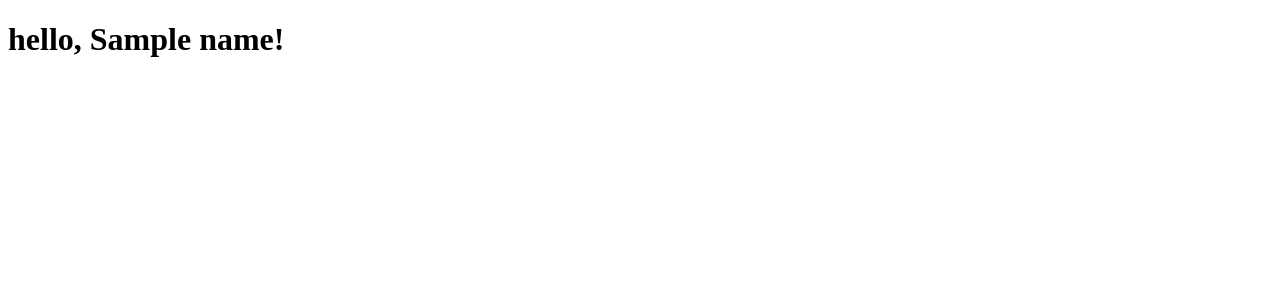
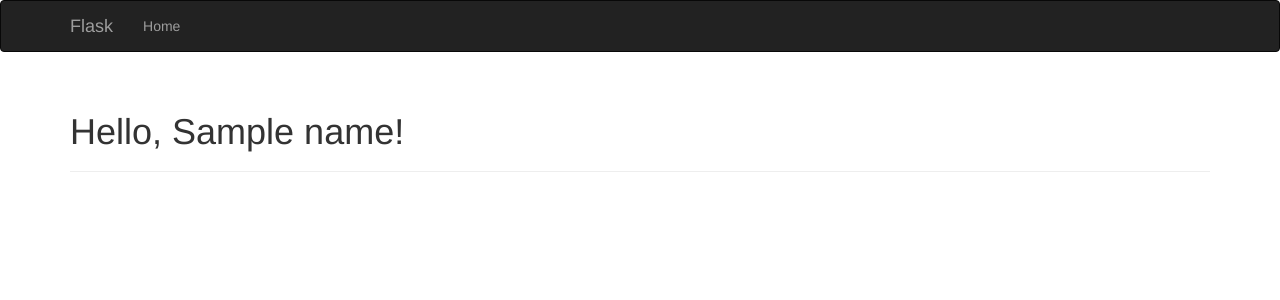
Before and after one commit to GuitarFinger/flaskWebStudy, a Flask app: template templates/user.html in a window 1280 px wide. Shown: the top 300 px of the page. Run offline with Flask 2, Linux system fonts and the light colour scheme; the template is opened without the code that fills it: most values are stand-ins (such as "Sample title", 1, 10 or a date in 2020); some libraries are stand-ins or nearby versions.

Commit message:
Templates with Flask-Bootstrap

```diff
--- a/templates/user.html
+++ b/templates/user.html
@@ -1,10 +1,32 @@
-<!DOCTYPE html>
-<html lang="en">
-<head>
-    <meta charset="UTF-8">
-    <title>user</title>
-</head>
-<body>
-<h1>hello, {{ name }}!</h1>
-</body>
-</html>
+{% extends "bootstrap/base.html" %}
+
+{% block title %}Flask{% endblock %}
+
+{% block navbar %}
+<div class="navbar navbar-inverse" role="navigation">
+    <div class="container">
+        <div class="navbar-header">
+            <button type="button" class="navbar-toggle" data-toggle="collapse" data-target=".navbar-collapse">
+                <span class="sr-only">Toggle navigation</span>
+                <span class="icon-bar"></span>
+                <span class="icon-bar"></span>
+                <span class="icon-bar"></span>
+            </button>
+            <a class="navbar-brand" href="">Flask</a>
+        </div>
+        <div class="navbar-collapse collapse">
+            <ul class="nav navbar-nav">
+                <li><a href="/">Home</a></li>
+            </ul>
+        </div>
+    </div>
+</div>
+{% endblock %}
+
+{% block content %}
+<div class="container">
+    <div class="page-header">
+        <h1>Hello, {{ name }}!</h1>
+    </div>
+</div>
+{% endblock %}
```
